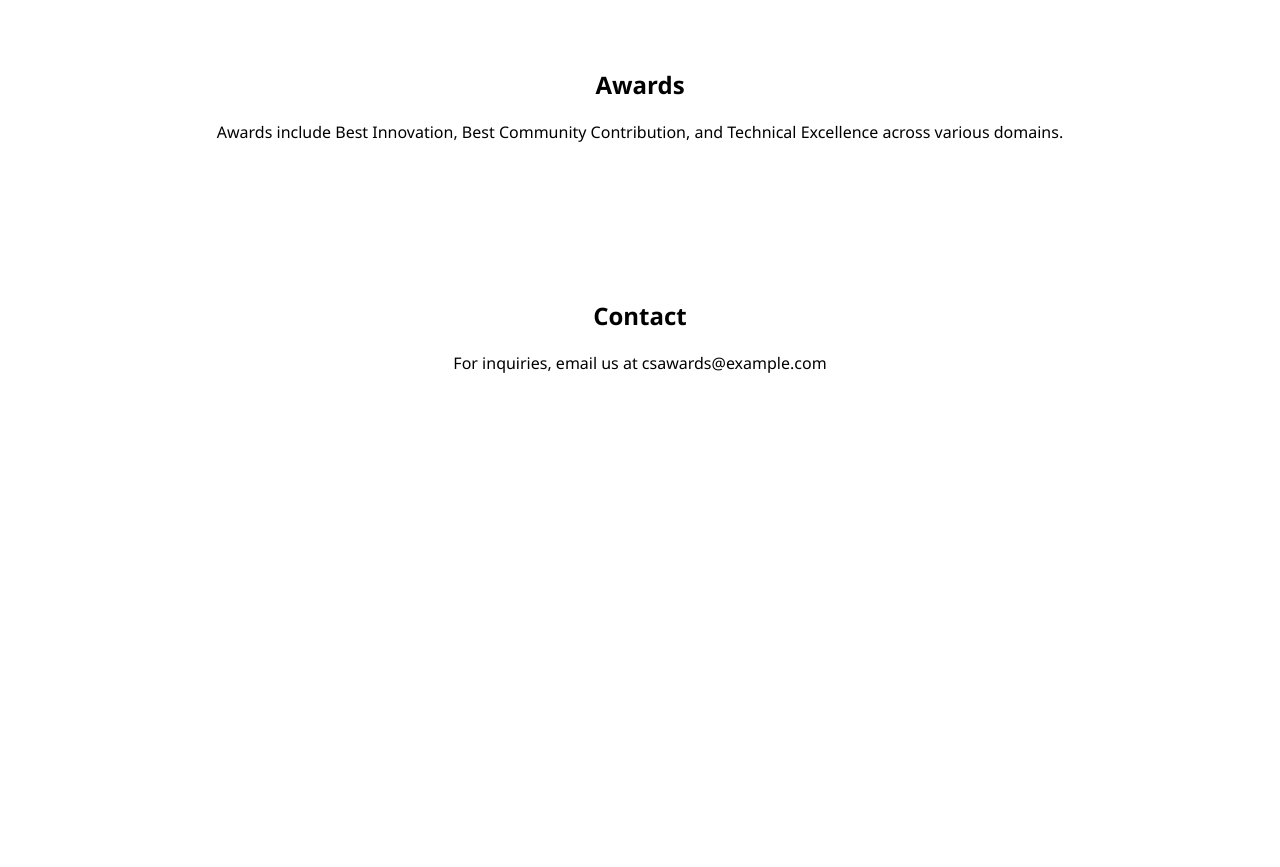
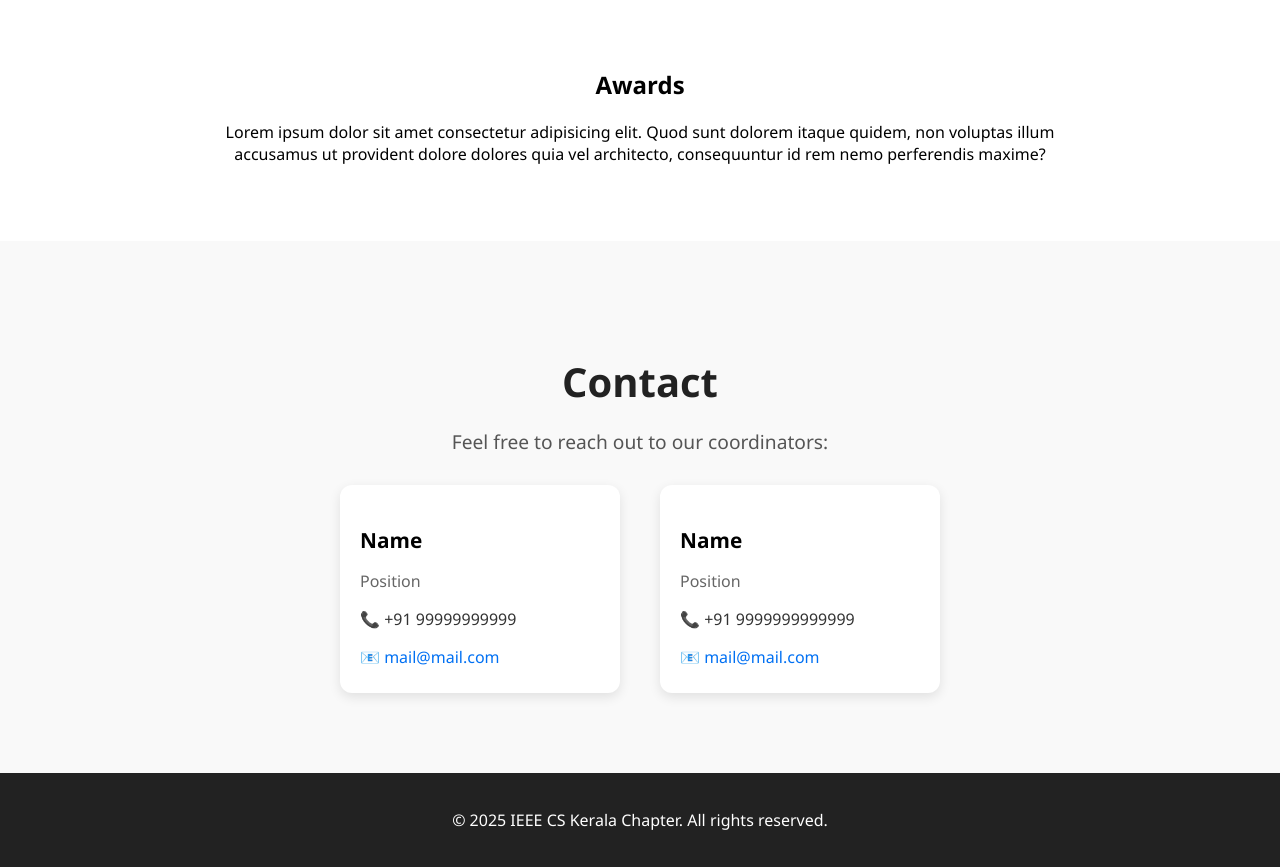
Before and after one commit to mr-vishnuv/ieeecs-inapp-awards, a Next.js app: page / in a window 1280 px wide. Shown: the part 1760-2627 px from the top of the page. Before the commit the page ends 2210 px from the top, so only its background shows below. Built offline with nearby package versions, Linux system fonts and the light colour scheme.

Commit message:
About and Contact Updated

```diff
--- a/src/app/page.tsx
+++ b/src/app/page.tsx
@@ -51,16 +51,37 @@ export default function Home() {
       <section id="awards" style={styles.section}>
         <h2>Awards</h2>
         <p>
-          Awards include Best Innovation, Best Community Contribution, and Technical Excellence across various domains.
+          Lorem ipsum dolor sit amet consectetur adipisicing elit. Quod sunt dolorem itaque quidem, non voluptas illum accusamus ut provident dolore dolores quia vel architecto, consequuntur id rem nemo perferendis maxime?
         </p>
       </section>
 
-      <section id="contact" style={styles.section}>
-        <h2>Contact</h2>
-        <p>
-          For inquiries, email us at <a href="mailto:csawards@example.com">csawards@example.com</a>
-        </p>
-      </section>
+      <section id="contact" style={styles.contactSection}>
+  <h2 style={styles.contactHeading}>Contact</h2>
+  <p style={styles.contactText}>Feel free to reach out to our coordinators:</p>
+
+  <div style={styles.contactGrid}>
+    <div style={styles.contactCard}>
+      <h3 style={styles.name}>Name</h3>
+      <p style={styles.role}>Position</p>
+      <p style={styles.detail}>📞 +91 99999999999</p>
+      <p style={styles.detail}>
+        📧 <a href="mailto:alice@example.com" style={styles.email}>mail@mail.com</a>
+      </p>
+    </div>
+
+    <div style={styles.contactCard}>
+      <h3 style={styles.name}>Name</h3>
+      <p style={styles.role}>Position</p>
+      <p style={styles.detail}>📞 +91 9999999999999</p>
+      <p style={styles.detail}>
+        📧 <a href="mailto:bob@example.com" style={styles.email}>mail@mail.com</a>
+      </p>
+    </div>
+  </div>
+</section>
+      <footer style={styles.footer}>
+        <p>&copy; 2025 IEEE CS Kerala Chapter. All rights reserved.</p>
+      </footer>
     </div>
   );
 }
@@ -134,4 +155,76 @@ const styles = {
     borderRadius: '8px',
     boxShadow: '0 2px 4px rgba(119, 91, 91, 0.1)',
   },
+
+  contactSection: {
+  backgroundColor: '#f9f9f9',
+  padding: '80px 20px',
+  textAlign: 'center' as const,
+},
+
+contactHeading: {
+  fontSize: '2.5rem',
+  marginBottom: '10px',
+  color: '#222',
+},
+
+contactText: {
+  fontSize: '1.2rem',
+  marginBottom: '30px',
+  color: '#555',
+},
+
+contactGrid: {
+  display: 'flex',
+  justifyContent: 'center',
+  gap: '40px',
+  flexWrap: 'wrap' as const,
+},
+
+contactCard: {
+  backgroundColor: '#ffffff',
+  padding: '20px',
+  borderRadius: '12px',
+  boxShadow: '0 4px 12px rgba(0, 0, 0, 0.1)',
+  width: '280px',
+  textAlign: 'left' as const,
+},
+
+name: {
+  fontSize: '1.3rem',
+  fontWeight: 'bold',
+  color: '#000',
+  marginBottom: '5px',
+},
+
+role: {
+  fontSize: '1rem',
+  color: '#666',
+  marginBottom: '10px',
+},
+
+detail: {
+  fontSize: '1rem',
+  color: '#333',
+  marginBottom: '5px',
+},
+
+email: {
+  color: '#0070f3',
+  textDecoration: 'none',
+},
+  footer: {
+    backgroundColor: '#222',
+    color: '#fff',
+    textAlign: 'center' as const,
+    padding: '20px 0',
+    position: 'relative' as const,
+    bottom: 0,
+    width: '100%',
+  },
+  footerText: {
+    margin: 0,
+    fontSize: '1rem',
+    color: '#fff',
+  },
 };
```
